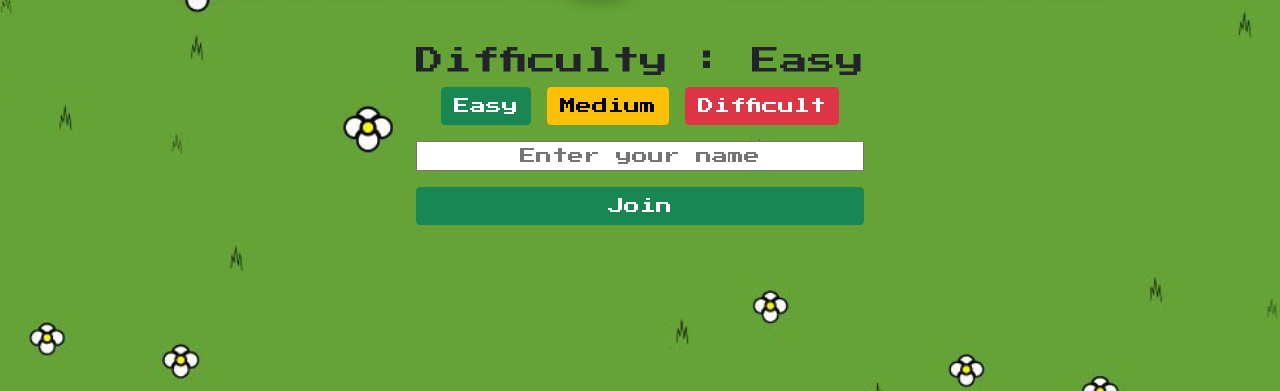
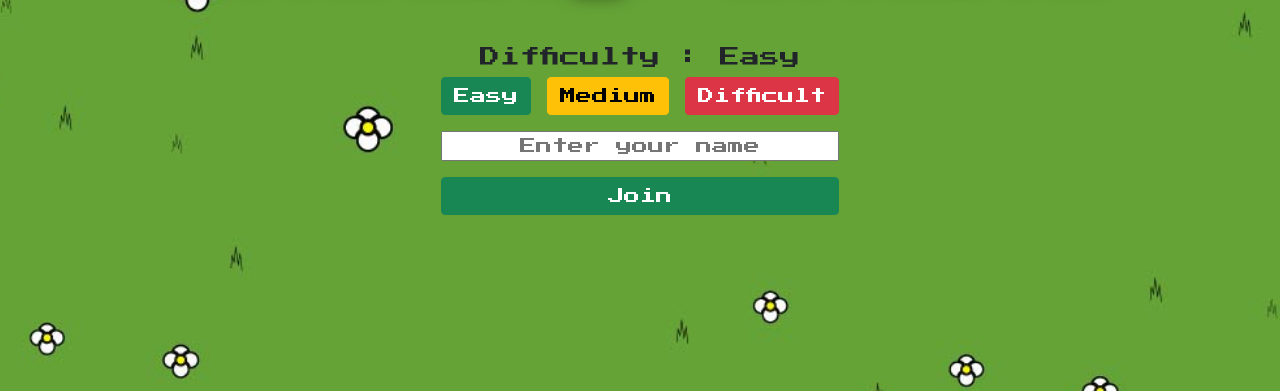
Before and after one commit to BenHuang9/sneaky-snake, a plain HTML site: page index.html in a window 1280 px wide. Shown: the part 409-800 px from the top of the page. Drawn offline with nearby package versions, Linux system fonts and the light colour scheme.

Commit message:
Update screen.css

```diff
--- a/css/screen.css
+++ b/css/screen.css
@@ -56,6 +56,9 @@ h1{
     margin-left: auto;
 }
 
+#difficulty{
+    font-size: 1.25rem;
+}
 .game_level{
     margin-bottom: 1rem;
 }
```
